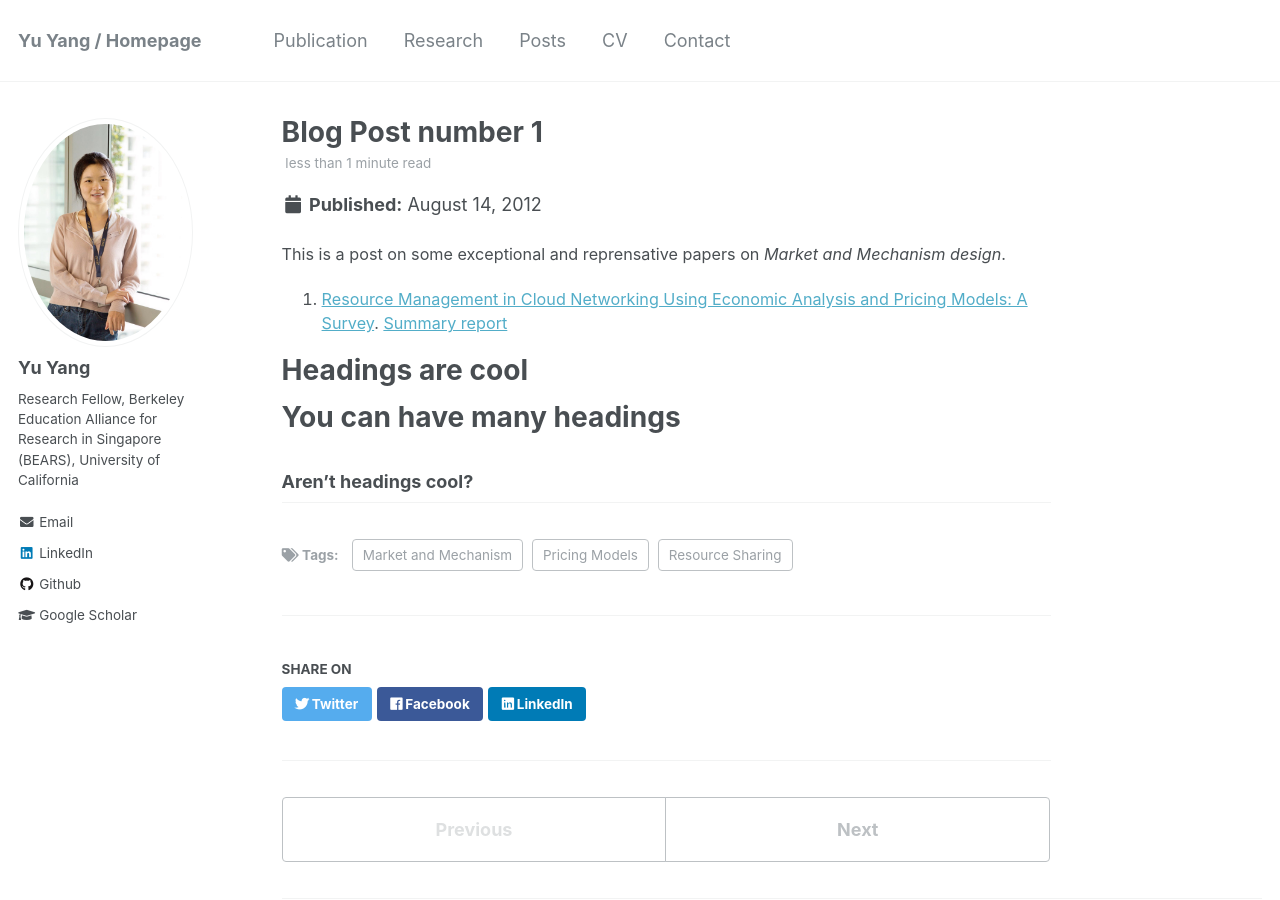
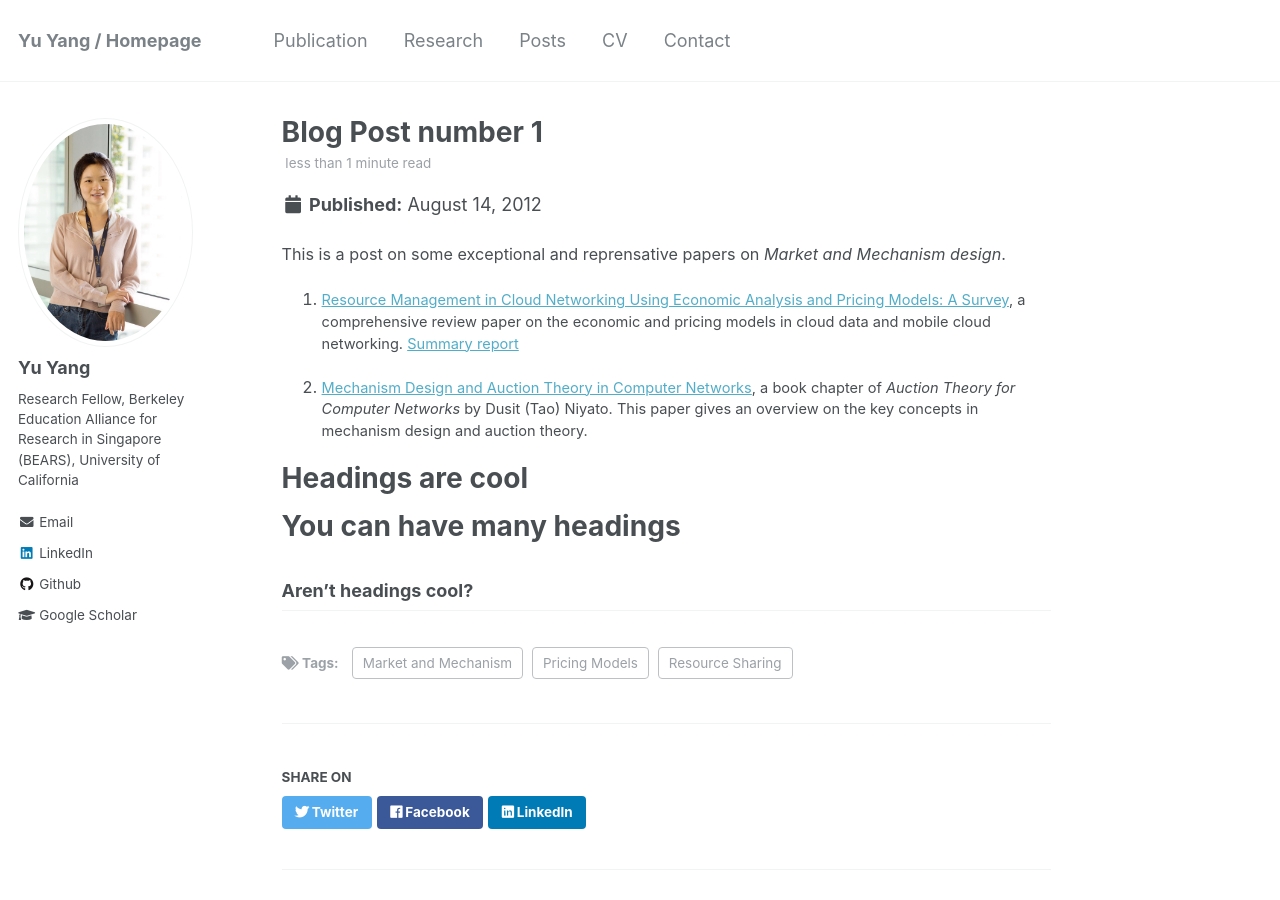
Before and after one commit to yangyu-berkeley/yangyu-berkeley.github.io, a Jekyll site: the page built from _posts/2012-08-14-blog-post-1.md, in a window 1280 px wide and 900 px high. Built offline with Jekyll 4.4.1, drawn with Linux system fonts in a browser that asks for light colours.

Commit message:
Update 2012-08-14-blog-post-1.md

```diff
--- a/_posts/2012-08-14-blog-post-1.md
+++ b/_posts/2012-08-14-blog-post-1.md
@@ -9,7 +9,10 @@ tags:
 ---
 
 This is a post on some exceptional and reprensative papers on *Market and Mechanism design*.
-1. [Resource Management in Cloud Networking Using Economic Analysis and Pricing Models: A Survey](https://ieeexplore.ieee.org/abstract/document/7807328). [Summary report](https://yangyu-berkeley.github.io/images/Summary.pdf)
+1. [Resource Management in Cloud Networking Using Economic Analysis and Pricing Models: A Survey](https://ieeexplore.ieee.org/abstract/document/7807328), a comprehensive review paper on the economic and pricing models in cloud data and mobile cloud networking. [Summary report](https://yangyu-berkeley.github.io/images/Summary.pdf)
+
+
+2. [Mechanism Design and Auction Theory in Computer Networks](https://yangyu-berkeley.github.io/images/Mechanism.pdf), a book chapter of *Auction Theory for Computer Networks* by Dusit (Tao) Niyato. This paper gives an overview on the key concepts in mechanism design and auction theory.
 
 Headings are cool
 ======
```
